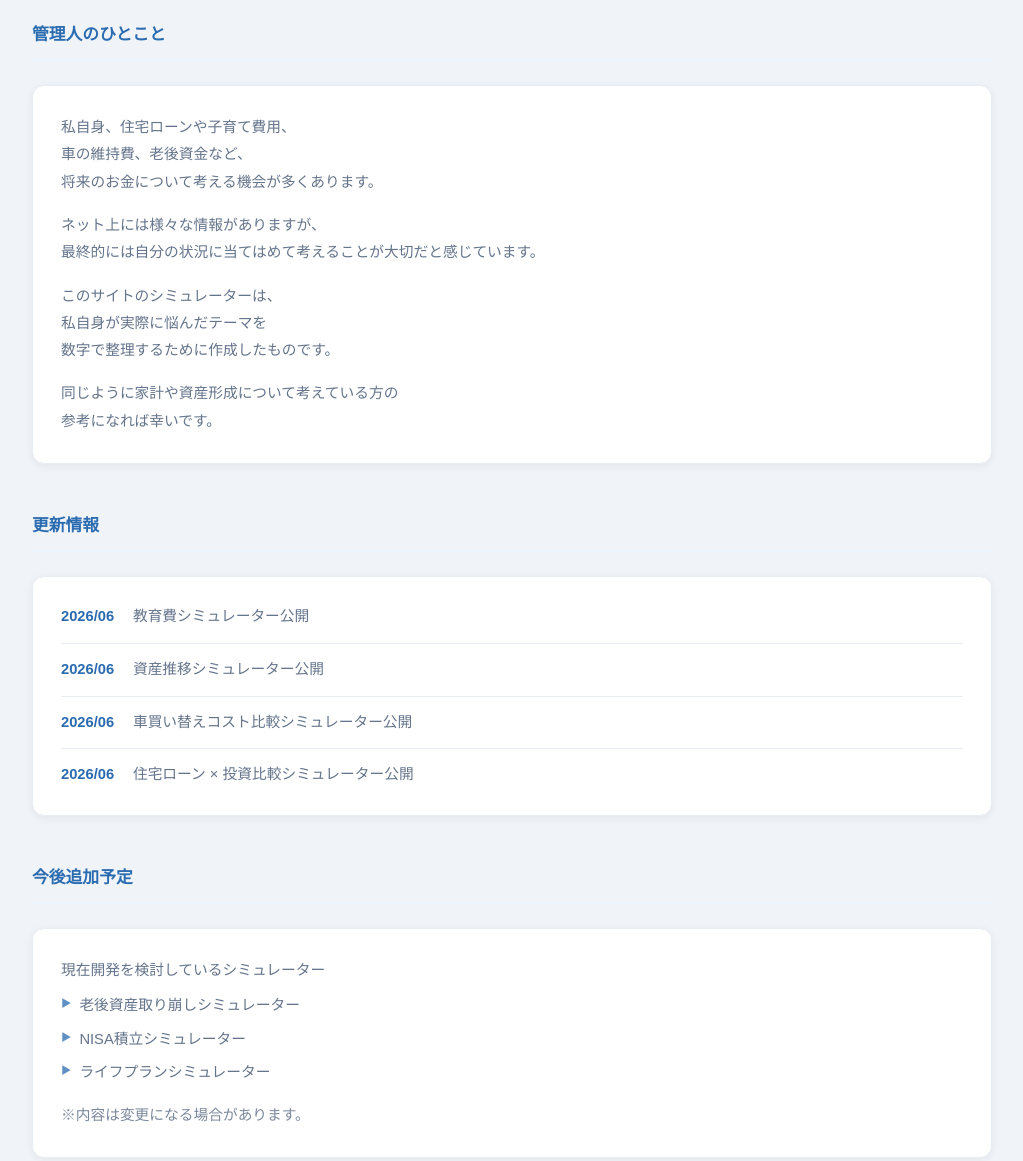
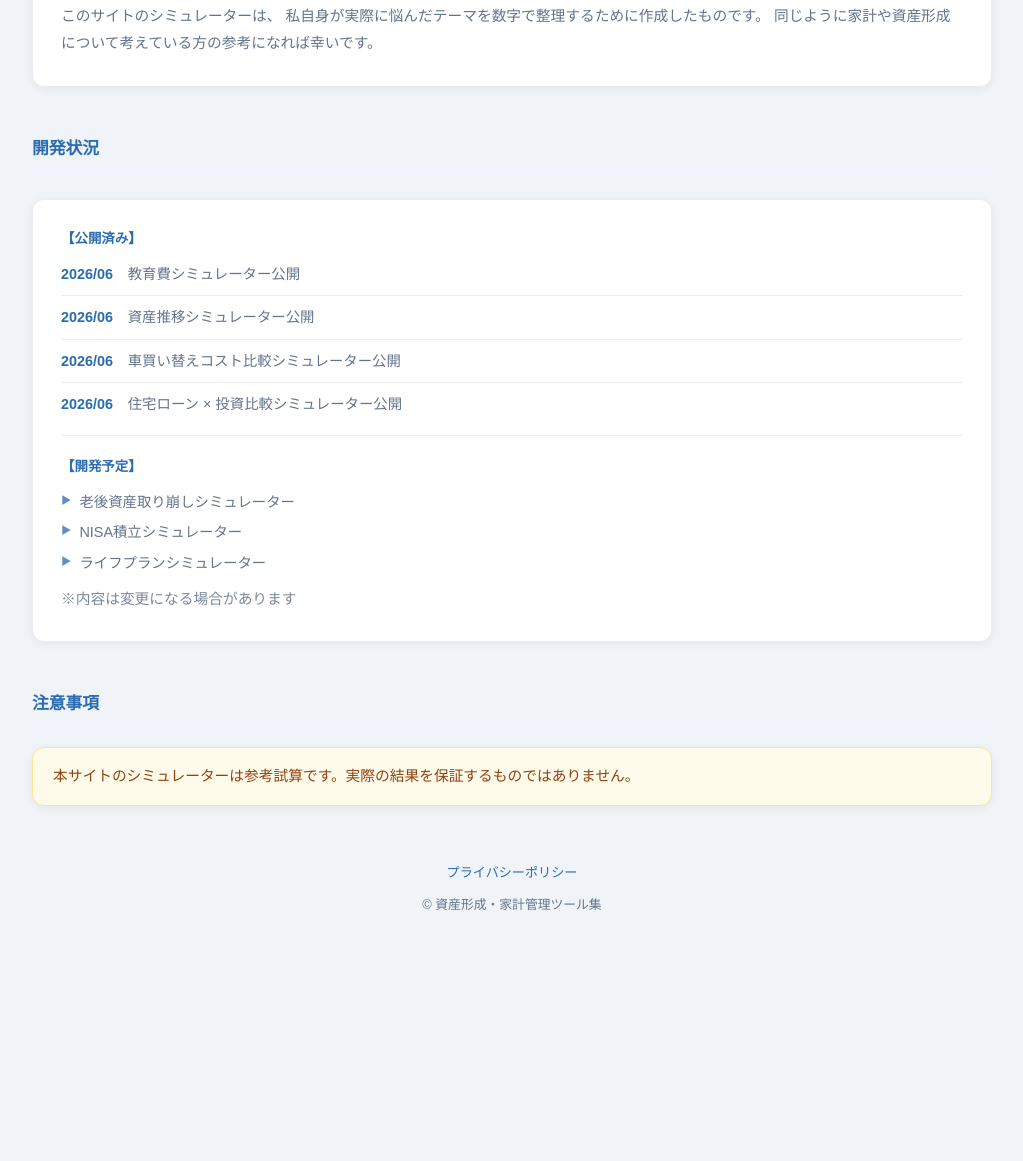
Before and after one commit to kylek88-lab/financial-tools-lab, a plain HTML site: page index.html in a window 1280 px wide. Shown: the part 1875-3036 px from the top of the page, without its empty margins (128-1151 px from the left). After the commit the page ends 2871 px from the top, so only its background shows below. Drawn offline with Linux system fonts and the light colour scheme.

Commit message:
Add files via upload

```diff
--- a/index.html
+++ b/index.html
@@ -429,7 +429,7 @@
       transform: translateX(3px);
     }
 
-    /* ④ 運営者について・⑤ 注意事項 */
+    /* 情報ボックス・開発状況・注意事項 */
     .info-box {
       background: var(--surface);
       border-radius: var(--radius);
@@ -451,13 +451,36 @@
     .info-box.disclaimer {
       background: #fffbeb;
       border-color: #fde68a;
+      padding: 16px 20px;
     }
 
     .info-box.disclaimer p {
       color: #92400e;
+      line-height: 1.7;
     }
 
-    /* 更新情報 */
+    .section-disclaimer {
+      margin-bottom: 32px;
+    }
+
+    .section-disclaimer .section-title {
+      margin-bottom: 16px;
+    }
+
+    /* 開発状況 */
+    .dev-status-group + .dev-status-group {
+      margin-top: 20px;
+      padding-top: 20px;
+      border-top: 1px solid var(--border);
+    }
+
+    .dev-status-heading {
+      font-size: 0.84rem;
+      font-weight: 700;
+      color: var(--primary);
+      margin-bottom: 12px;
+    }
+
     .update-list {
       list-style: none;
     }
@@ -465,15 +488,15 @@
     .update-item {
       display: flex;
       align-items: flex-start;
-      gap: 16px;
-      font-size: 0.92rem;
+      gap: 12px;
+      font-size: 0.9rem;
       color: var(--text-muted);
-      line-height: 1.6;
+      line-height: 1.55;
     }
 
     .update-item + .update-item {
-      margin-top: 14px;
-      padding-top: 14px;
+      margin-top: 10px;
+      padding-top: 10px;
       border-top: 1px solid var(--border);
     }
 
@@ -484,30 +507,21 @@
       min-width: 3.8em;
     }
 
-    @media (max-width: 400px) {
-      .update-item {
-        flex-direction: column;
-        gap: 4px;
-      }
-    }
-
-    /* 今後追加予定 */
     .planned-list {
       list-style: none;
-      margin-top: 0.6em;
     }
 
     .planned-item {
       display: flex;
       align-items: flex-start;
       gap: 8px;
-      font-size: 0.92rem;
+      font-size: 0.9rem;
       color: var(--text-muted);
-      line-height: 1.6;
+      line-height: 1.55;
     }
 
     .planned-item + .planned-item {
-      margin-top: 10px;
+      margin-top: 8px;
     }
 
     .planned-icon {
@@ -519,10 +533,21 @@
     }
 
     .planned-note {
-      margin-top: 1.2em;
+      margin-top: 12px;
       font-size: 0.82rem;
       color: var(--text-muted);
       opacity: 0.85;
+    }
+
+    @media (max-width: 400px) {
+      .info-box {
+        padding: 22px 20px;
+      }
+
+      .update-item {
+        flex-direction: column;
+        gap: 2px;
+      }
     }
 
     footer {
@@ -638,46 +663,32 @@
       <div class="simulator-grid" id="simulator-grid"></div>
     </section>
 
-    <!-- ④ 運営者について -->
-    <section class="section" aria-labelledby="about-heading">
-      <h2 class="section-title" id="about-heading">運営者について</h2>
-      <div class="info-box">
-        <p>
-          家計・住宅ローン・投資に興味があり、<br />
-          学習を兼ねてツールを作成しています。
-        </p>
-      </div>
-    </section>
-
     <!-- 管理人のひとこと -->
     <section class="section" aria-labelledby="message-heading">
       <h2 class="section-title" id="message-heading">管理人のひとこと</h2>
       <div class="info-box">
         <p>
-          私自身、住宅ローンや子育て費用、<br />
-          車の維持費、老後資金など、<br />
-          将来のお金について考える機会が多くあります。
+          家計・住宅ローン・投資に興味があり、学習を兼ねてツールを作成しています。
+          私自身、住宅ローンや子育て費用、車の維持費、老後資金など、将来のお金について考える機会が多くあります。
         </p>
         <p>
-          ネット上には様々な情報がありますが、<br />
+          ネット上には様々な情報がありますが、
           最終的には自分の状況に当てはめて考えることが大切だと感じています。
         </p>
         <p>
-          このサイトのシミュレーターは、<br />
-          私自身が実際に悩んだテーマを<br />
-          数字で整理するために作成したものです。
-        </p>
-        <p>
-          同じように家計や資産形成について考えている方の<br />
-          参考になれば幸いです。
+          このサイトのシミュレーターは、
+          私自身が実際に悩んだテーマを数字で整理するために作成したものです。
+          同じように家計や資産形成について考えている方の参考になれば幸いです。
         </p>
       </div>
     </section>
 
-    <!-- 更新情報 -->
-    <section class="section" aria-labelledby="updates-heading">
-      <h2 class="section-title" id="updates-heading">更新情報</h2>
+    <!-- 開発状況 -->
+    <section class="section" aria-labelledby="dev-status-heading">
+      <h2 class="section-title" id="dev-status-heading">開発状況</h2>
       <div class="info-box">
+        <div class="dev-status-group">
+          <h3 class="dev-status-heading">【公開済み】</h3>
           <ul class="update-list">
             <li class="update-item">
               <time class="update-date" datetime="2026-06">2026/06</time>
@@ -697,13 +708,8 @@
             </li>
           </ul>
         </div>
-    </section>
-
-    <!-- 今後追加予定 -->
-    <section class="section" aria-labelledby="planned-heading">
-      <h2 class="section-title" id="planned-heading">今後追加予定</h2>
-      <div class="info-box">
-        <p>現在開発を検討しているシミュレーター</p>
+        <div class="dev-status-group">
+          <h3 class="dev-status-heading">【開発予定】</h3>
           <ul class="planned-list">
             <li class="planned-item">
               <span class="planned-icon" aria-hidden="true">▶</span>
@@ -718,18 +724,16 @@
               <span>ライフプランシミュレーター</span>
             </li>
           </ul>
-        <p class="planned-note">※内容は変更になる場合があります。</p>
+          <p class="planned-note">※内容は変更になる場合があります</p>
+        </div>
       </div>
     </section>
 
-    <!-- ⑤ 注意事項 -->
-    <section class="section" aria-labelledby="disclaimer-heading">
+    <!-- 注意事項 -->
+    <section class="section section-disclaimer" aria-labelledby="disclaimer-heading">
       <h2 class="section-title" id="disclaimer-heading">注意事項</h2>
       <div class="info-box disclaimer">
-        <p>
-          本サイトのシミュレーターは参考試算です。<br />
-          実際の結果を保証するものではありません。
-        </p>
+        <p>本サイトのシミュレーターは参考試算です。実際の結果を保証するものではありません。</p>
       </div>
     </section>
 
```
Lines whose indentation alone changed are shown as unchanged.
